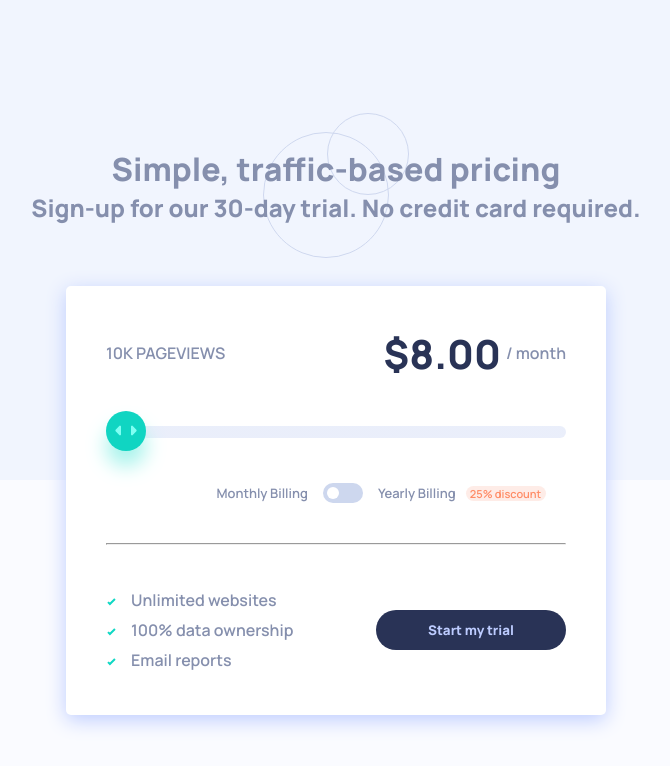
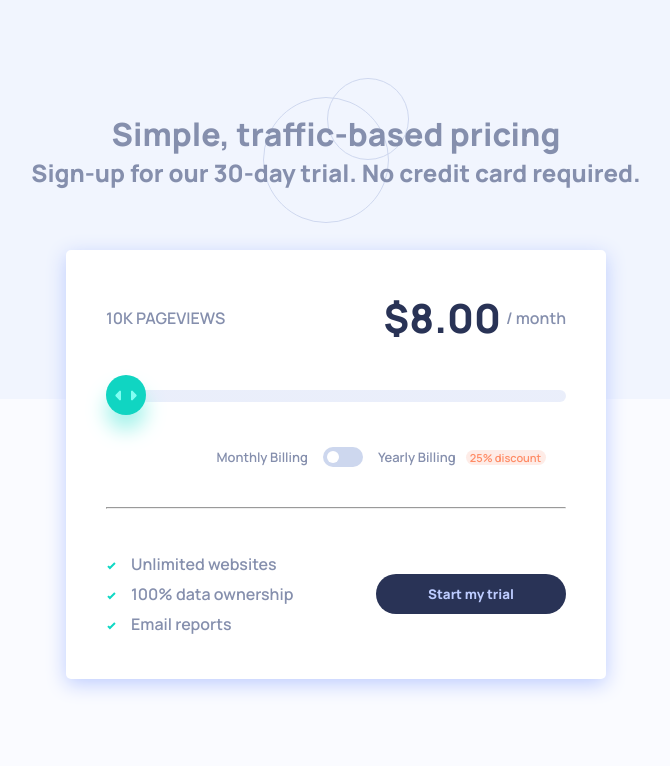
Before and after one commit to ChromeUniverse/interactive-pricing-component-main, a React (Vite) app: page / in a window 1280 px wide. Shown: the top 766 px of the page, without its empty margins (304-974 px from the left). Built offline with nearby package versions, Linux system fonts and the light colour scheme.

Commit message:
Fixed issue with background image

```diff
--- a/src/index.css
+++ b/src/index.css
@@ -38,13 +38,15 @@
 
 body {
   background-color: var(--very-pale-blue);
+  /* background-color: pink; */
   background-image: url('/images/bg-pattern.svg');
   background-repeat: no-repeat;
-  background-size: auto 60vh;
+  background-size: 100%;
+  /* background-position: 0 0vh; */
   height: auto;
-  min-height: 100vh;
-  width: 100vw;
+  min-height: 90vh;
   display: flex;
+  flex-direction: column;
   align-items: center;
   justify-content: center;
 }
```
